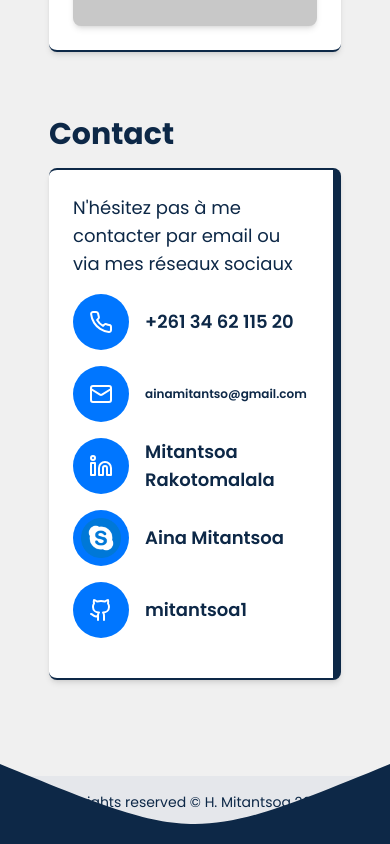
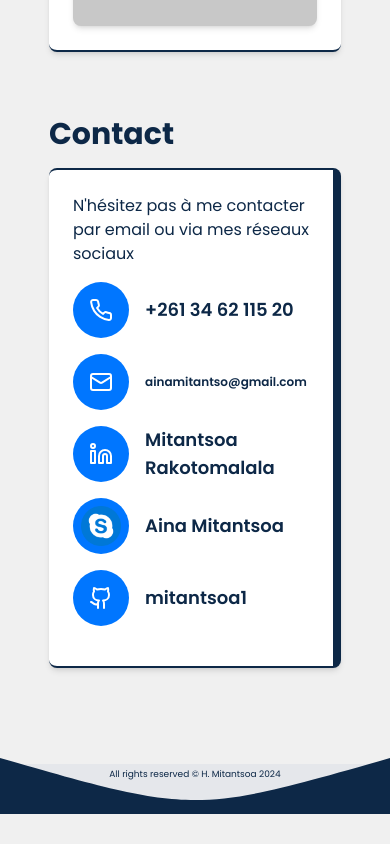
Before and after one commit to mitantsoa1/portfolio, a React (Vite) app: page / in a window 390 px wide. Shown: the part 2612-3456 px from the top of the page. After the commit the page ends 3426 px from the top, so only its background shows below. Built offline with nearby package versions, Linux system fonts and the light colour scheme.

Commit message:
Ajust font Contact

```diff
--- a/src/components/Contact.jsx
+++ b/src/components/Contact.jsx
@@ -7,7 +7,7 @@ const Contact = () => {
     <section id="contact" className="my-16">
       <h3 className="mb-4 text-3xl font-bold text-text">Contact</h3>
       <div className="p-6 border-r-8 card">
-        <p className="mb-4 text-lg">
+        <p className="mb-4 lg:text-lg md:text-lg sm:text-sm">
           N'hésitez pas à me contacter par email ou via mes réseaux sociaux
         </p>
         {/* Appeler Hanja */}
--- a/src/components/Footer.jsx
+++ b/src/components/Footer.jsx
@@ -4,7 +4,7 @@ const Footer = () => {
   return (
     <footer className="relative py-0 text-center bg-gray-200">
       <div className="footer-content">
-        <p className="pt-4 text-sm text-dark">
+        <p className="pt-1 lg:pt-4 md:pt-4 text-[9px] lg:text-sm md:text-sm text-dark">
           {" "}
           All rights reserved © H. Mitantsoa 2024
         </p>
@@ -14,7 +14,7 @@ const Footer = () => {
         <svg
           viewBox="0 0 1200 100"
           preserveAspectRatio="none"
-          className="w-full h-20"
+          className="w-full h-14"
         >
           <path
             d="M0,0 C600,100 600,100 1200,0 L1200,100 L0,100 Z"
```
